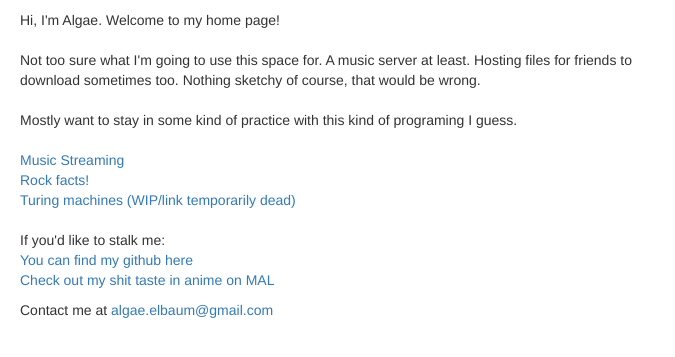
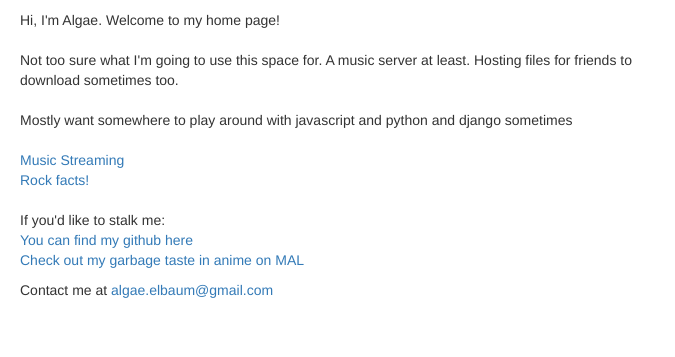
Before and after one commit to algae-elbaum/website-sandbox, a Django app: page / in a window 1280 px wide. Shown: the top 357 px of the page, without its empty margins (0-675 px from the left). Run offline with Django 3.2, Linux system fonts and the light colour scheme; some libraries are stand-ins or nearby versions.

Commit message:
update index.html

```diff
--- a/server/templates/index.html
+++ b/server/templates/index.html
@@ -21,18 +21,15 @@
   <br>
   <br>
   Not too sure what I'm going to use this space for. A music server at least.
-  Hosting files for friends to download sometimes too. Nothing sketchy of
-  course, that would be wrong.
+  Hosting files for friends to download sometimes too.
   <br>
   <br>
-  Mostly want to stay in some kind of practice with this kind of programing I guess.
+  Mostly want somewhere to play around with javascript and python and django sometimes
   <br>
   <br>
   <a href="muse">Music Streaming</a>
   <br>
   <a href="rock_facts">Rock facts!</a>
-  <br>
-  <a href="turing_machine">Turing machines (WIP/link temporarily dead)</a>
   <br>
   <br>
 </div>
@@ -42,7 +39,7 @@
   <br>
   <a target="_blank" href=https://github.com/helbaum>You can find my github here</a>
   <br>
-  <a target="_blank" href=https://myanimelist.net/animelist/BetaPersei?status=7&order=4&order2=0>Check out my shit taste in anime on MAL</a>
+  <a target="_blank" href=https://myanimelist.net/animelist/BetaPersei?status=7&order=4&order2=0>Check out my garbage taste in anime on MAL</a>
   <br>
   <address>
   Contact me at <a href= "mailto:algae.elbaum@gmail.com">algae.elbaum@gmail.com</a>
```
